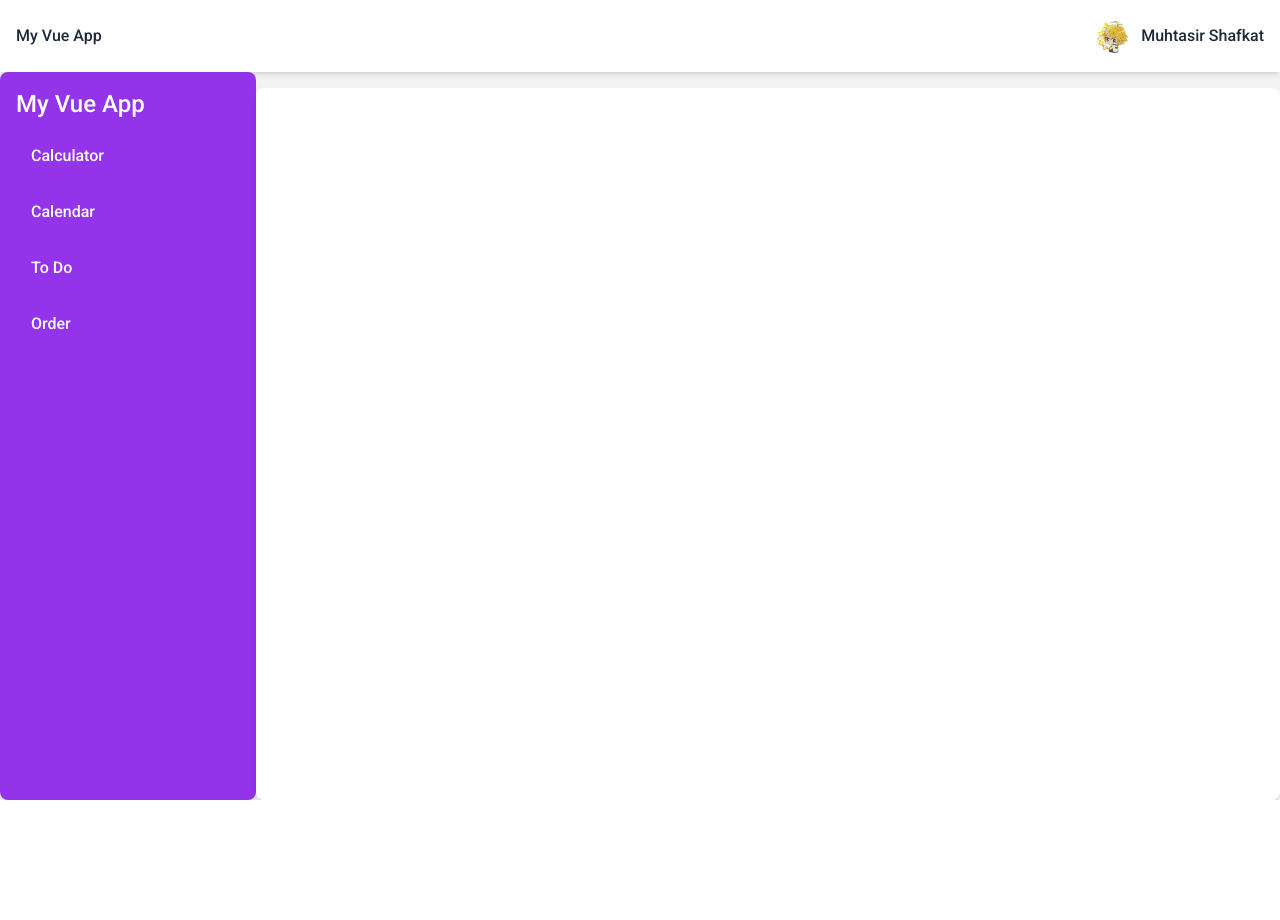
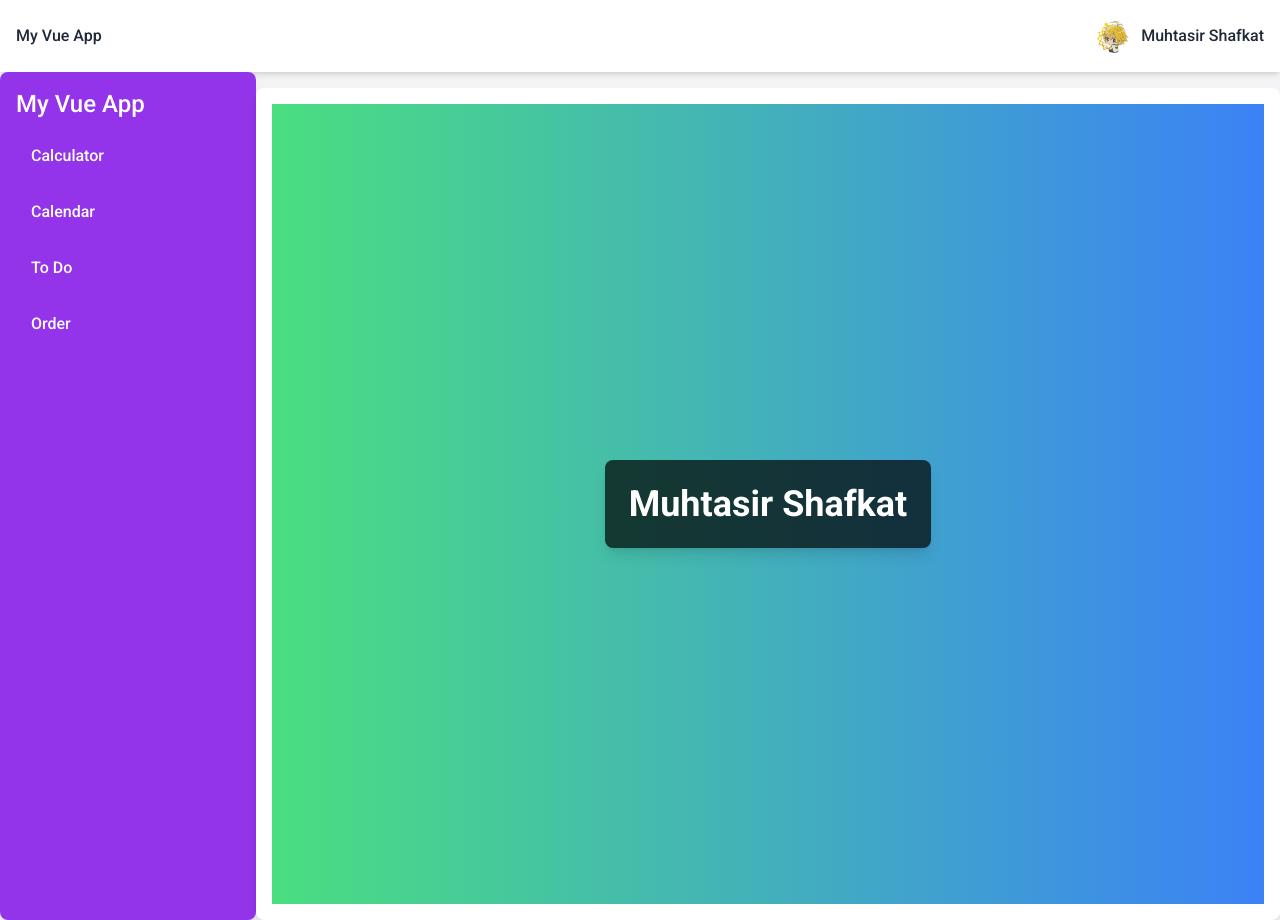
Before and after one commit to shafkat63/myVueApp, a Vue app: page / in a window 1280 px wide. Before the commit the page ends 800 px from the top, so only its background shows below. Built offline with nearby package versions, Linux system fonts and the light colour scheme.

Commit message:
base page added

```diff
--- /dev/null
+++ b/src/components/base.vue
@@ -0,0 +1,7 @@
+<template>
+    <div class="flex justify-center items-center min-h-screen bg-gradient-to-r from-green-400 to-blue-500">
+      <h1 class="text-4xl font-bold text-white bg-opacity-70 bg-black p-6 rounded-lg shadow-lg hover:bg-opacity-90 transition duration-300 ease-in-out">
+        Muhtasir Shafkat
+      </h1>
+    </div>
+  </template>
--- a/src/router.js
+++ b/src/router.js
@@ -4,6 +4,7 @@ import Calculator from './components/Calculator.vue';
 import Calendar from './components/Calendar.vue';
 import ToDo from './components/ToDo.vue';
 import PurchaseOrderTable from './components/PurchaseOrderTable.vue';
+import Base from './components/base.vue';
 
 const routes = [
     {
@@ -27,13 +28,9 @@ const routes = [
         component: PurchaseOrderTable,
     },
     {
-        path: '/msm',
+        path: '/',
         name: 'Muhtasir Shafkat',
-        component: {
-          render() {
-            return h('div', 'Muhtasir Shafkat'); // Render the string directly
-          },
-        },
+        component: Base,
       },
 ];
 
```
